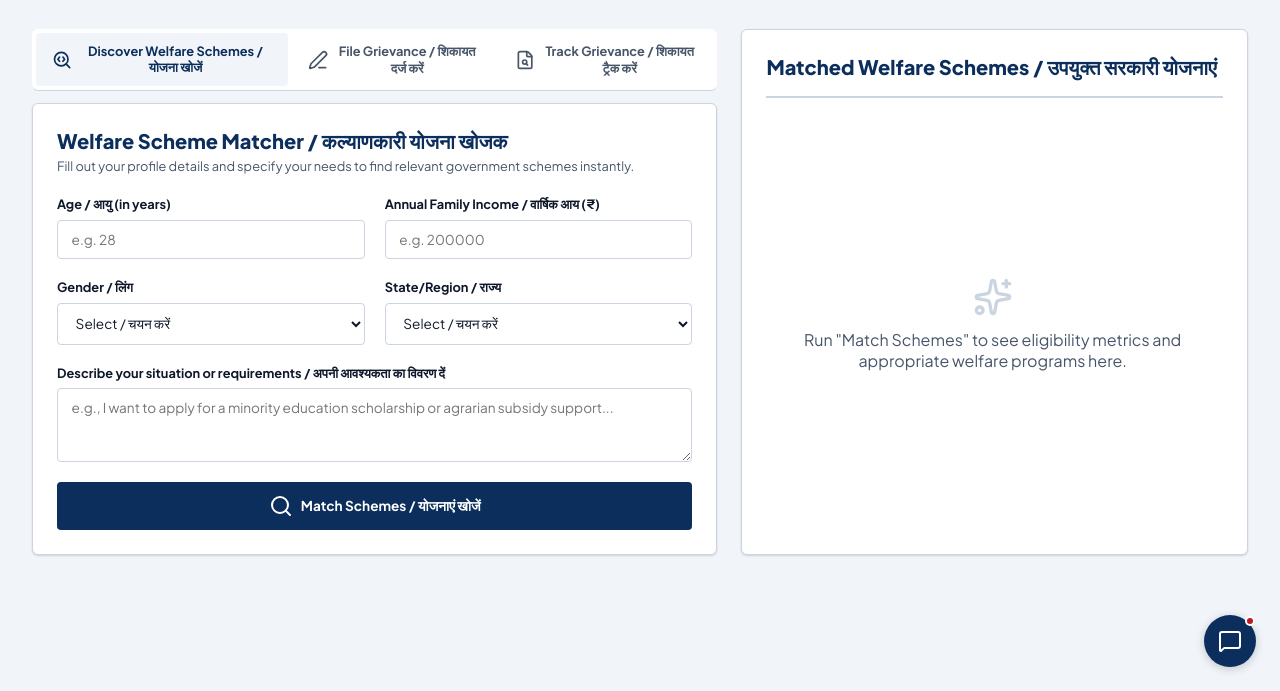
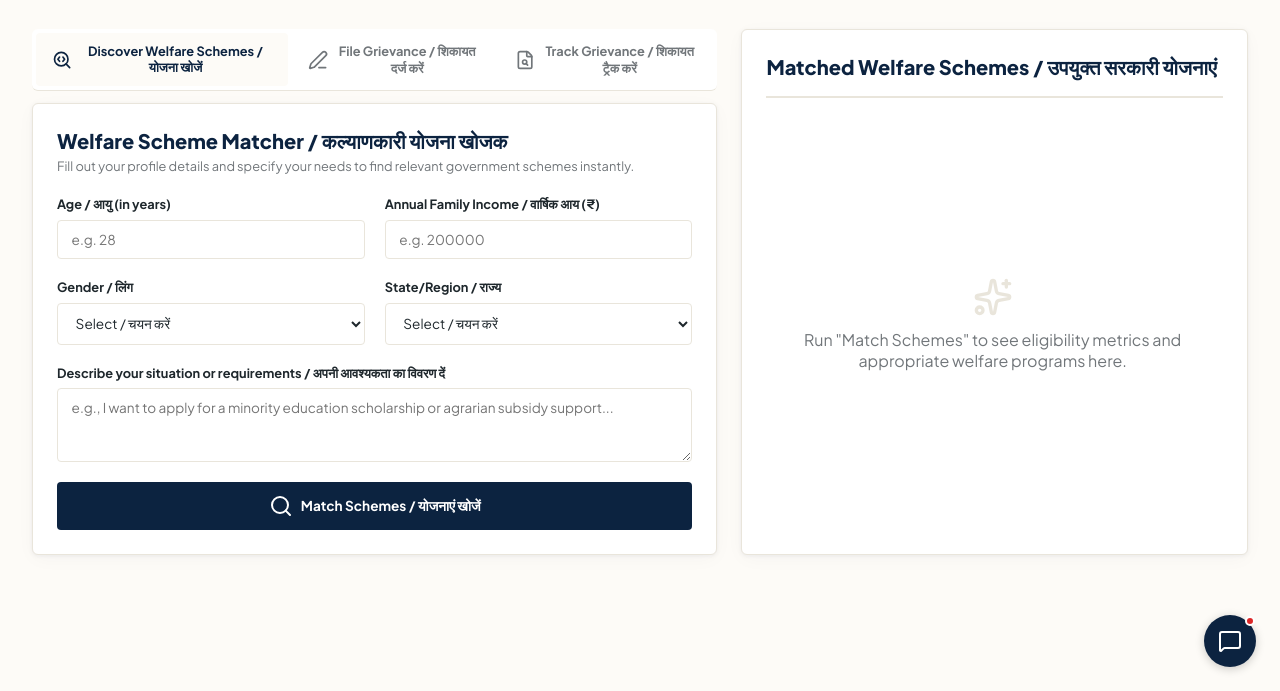
Before and after one commit to SameerAhmadKhan01/NagrikSetu, a website: page public/index.html in a window 1280 px wide. Shown: the part 109-800 px from the top of the page. Drawn offline with nearby package versions, Linux system fonts and the light colour scheme.

Commit message:
design: apply ivory silk and ashoka blue premium light theme variables

```diff
--- a/public/styles.css
+++ b/public/styles.css
@@ -3,37 +3,37 @@
   --font-family: 'Plus Jakarta Sans', -apple-system, BlinkMacSystemFont, "Segoe UI", Roboto, Arial, sans-serif;
   --header-height: 75px;
 
-  --saffron-color: #ff9933; /* Tricolor Saffron */
-  --green-color: #138808; /* Tricolor Green */
+  --saffron-color: #f97316; /* Modern Saffron */
+  --green-color: #16a34a; /* Modern Emerald Green */
 
   /* Light Theme Variables (Default) */
-  --bg-color: #f1f5f9; /* slate-100 */
+  --bg-color: #fdfbf7; /* Creamy Ivory Silk */
   --surface-color: #ffffff;
-  --border-color: #cbd5e1; /* slate-300 */
-  --border-focus: #0f172a;
+  --border-color: #e9e5db; /* Soft gold-sand border */
+  --border-focus: #0c2340; /* Deep Imperial Navy */
 
-  --primary-color: #0b2e5c; /* Gov Navy Blue */
-  --primary-hover: #071f3f;
+  --primary-color: #0c2340; /* Deep Imperial Navy */
+  --primary-hover: #07172b;
 
-  --text-main: #0f172a; /* slate-900 */
-  --text-muted: #475569; /* slate-600 */
+  --text-main: #1e272c; /* Espresso Charcoal */
+  --text-muted: #71767a; /* Soft Sand-Slate */
 
-  --success-color: #15803d; /* green-700 */
-  --warning-color: #b45309; /* amber-700 */
-  --danger-color: #b91c1c; /* red-700 */
+  --success-color: #16a34a; /* Organic Emerald Green */
+  --warning-color: #f97316; /* Marigold Saffron Orange */
+  --danger-color: #dc2626; /* Deep Red */
 
   --input-bg: #ffffff;
-  --input-border: #cbd5e1;
-  --card-shadow: 0 1px 3px rgba(0, 0, 0, 0.05), 0 1px 2px rgba(0, 0, 0, 0.1);
+  --input-border: #e9e5db;
+  --card-shadow: 0 4px 20px -2px rgba(12, 35, 64, 0.04), 0 1px 4px rgba(12, 35, 64, 0.06);
   --border-style: 1px solid var(--border-color);
   --glow-opacity: 0;
 
-  --stat-icon-navy: #0b2e5c;
-  --stat-icon-amber: #d97706;
-  --stat-icon-green: #15803d;
+  --stat-icon-navy: rgba(12, 35, 64, 0.08);
+  --stat-icon-amber: rgba(249, 115, 22, 0.08);
+  --stat-icon-green: rgba(22, 163, 74, 0.08);
 
   --scheme-card-bg: #ffffff;
-  --chat-msg-bg: #f8fafc;
+  --chat-msg-bg: #f8f6f0;
 
   --backdrop-blur: none;
 }
```
